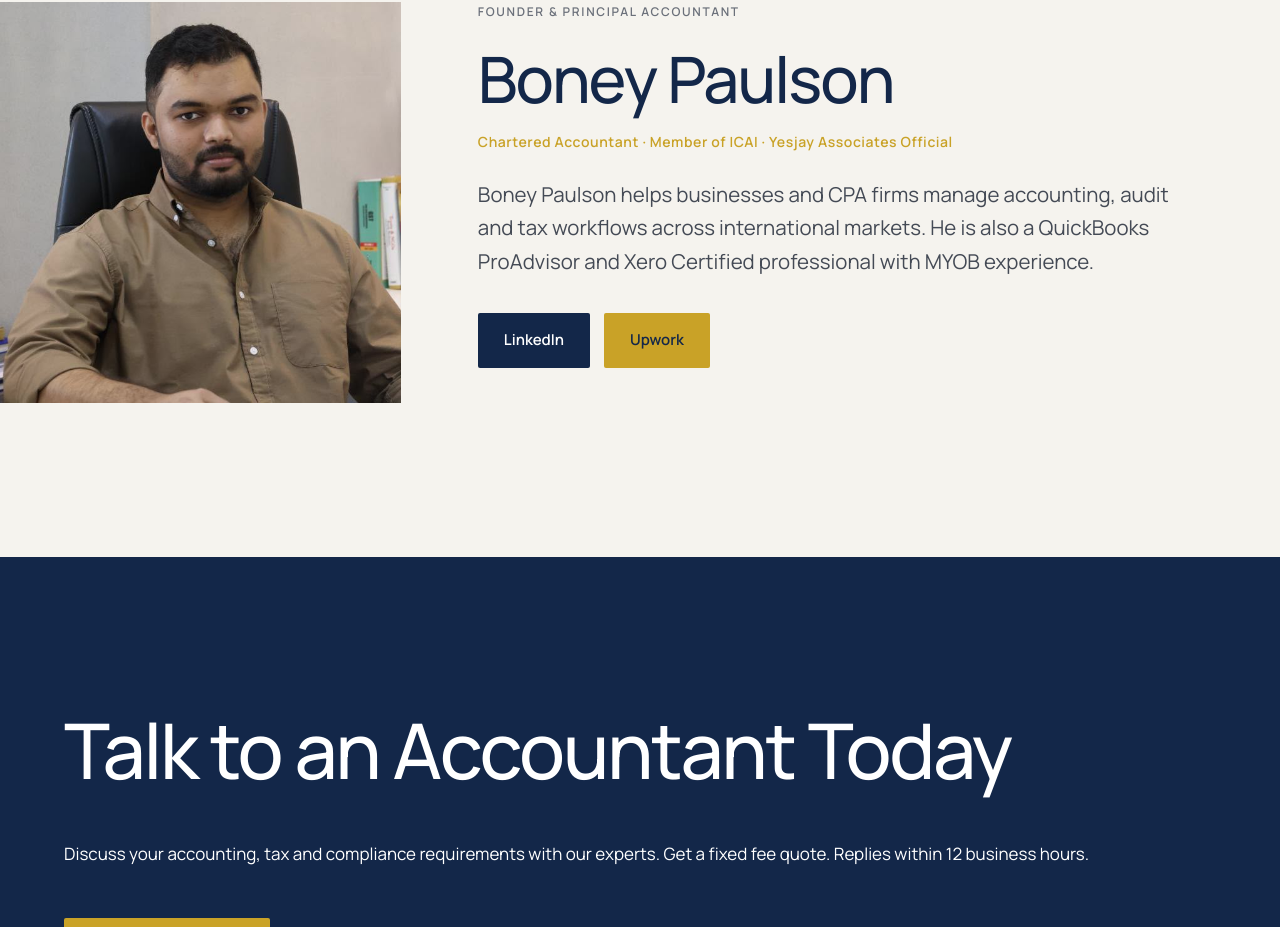
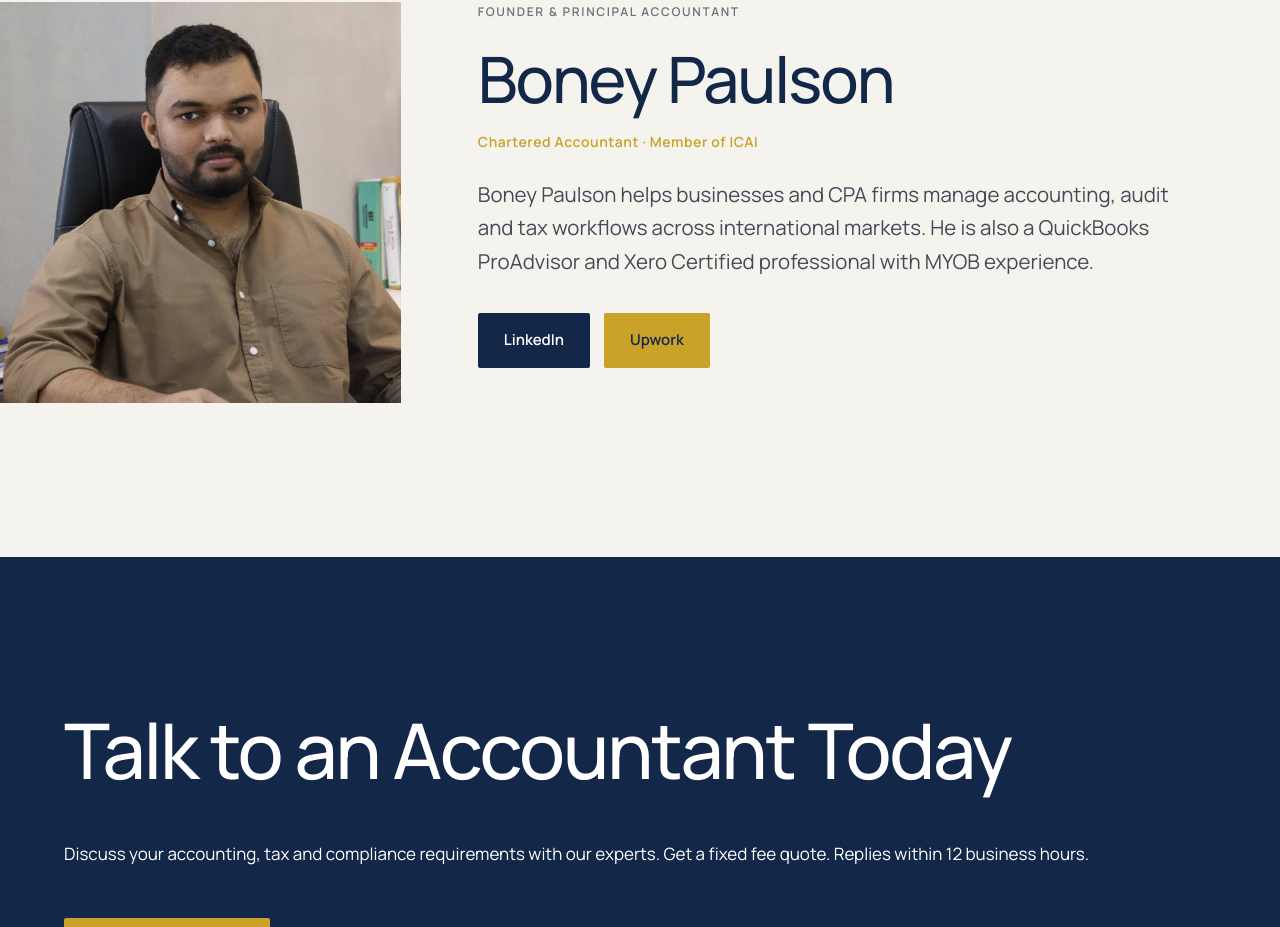
Before and after one commit to Mariyaben/paulson-global, a React (Vite) app: page / in a window 1280 px wide. Shown: the part 10299-11226 px from the top of the page. Built offline with nearby package versions, Linux system fonts and the light colour scheme.

Commit message:
company name removed

```diff
--- a/src/sections/About.tsx
+++ b/src/sections/About.tsx
@@ -3,6 +3,6 @@ export default function About() {
   return (<section id="about"><div className="w grid2"><div><p className="eyebrow eb">About company</p><h2>A specialist consultancy built for modern enterprise finance.</h2></div>
     <div><p className="lead" style={{ marginBottom: 40 }}>Paulson Global is a proprietary firm founded in September 2023, providing accounting, audit and tax support with more than six years of professional experience.</p>
       {rows.map(([b, p]) => <div className="cat" key={b}><b>{b}</b><p>{p}</p></div>)}</div></div>
-    <div className="founder"><div><img src="/Boney.jpeg" alt="Boney Paulson" /></div><div><p className="eyebrow eb">Founder &amp; principal accountant</p><h3>Boney Paulson</h3><p className="founder-role">Chartered Accountant · Member of ICAI · Yesjay Associates Official</p><p className="lead">Boney Paulson helps businesses and CPA firms manage accounting, audit and tax workflows across international markets. He is also a QuickBooks ProAdvisor and Xero Certified professional with MYOB experience.</p><div className="founder-links"><a className="btn" href="https://www.linkedin.com/in/ca-boney-paulson-aca-8b4b511b4/" target="_blank" rel="noreferrer">LinkedIn</a><a className="btn gold" href="https://www.upwork.com/freelancers/~010bee4589b8aced7b" target="_blank" rel="noreferrer">Upwork</a></div></div></div>
+    <div className="founder"><div><img src="/Boney.jpeg" alt="Boney Paulson" /></div><div><p className="eyebrow eb">Founder &amp; principal accountant</p><h3>Boney Paulson</h3><p className="founder-role">Chartered Accountant · Member of ICAI</p><p className="lead">Boney Paulson helps businesses and CPA firms manage accounting, audit and tax workflows across international markets. He is also a QuickBooks ProAdvisor and Xero Certified professional with MYOB experience.</p><div className="founder-links"><a className="btn" href="https://www.linkedin.com/in/ca-boney-paulson-aca-8b4b511b4/" target="_blank" rel="noreferrer">LinkedIn</a><a className="btn gold" href="https://www.upwork.com/freelancers/~010bee4589b8aced7b" target="_blank" rel="noreferrer">Upwork</a></div></div></div>
   </section>)
 }
```
Also changed, not shown: 2 other files (tests, documents, lock files or other folders).
